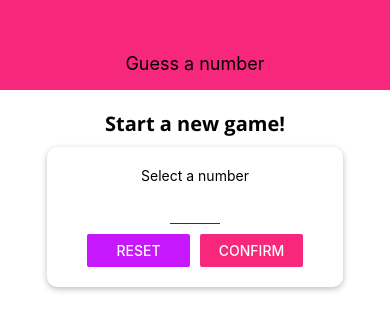
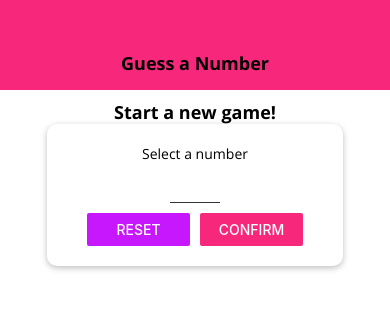
Before and after one commit to felipemotarocha/react-native-course-goals, a React Native app: screen / in a window 390 px wide. Shown: the top 330 px of the page. Built offline with nearby package versions, Linux system fonts and the light colour scheme.

Commit message:
feat: body and title text

```diff
--- a/App.tsx
+++ b/App.tsx
@@ -57,7 +57,7 @@ export default function App() {
 	}
 	return (
 		<View style={styles.container}>
-			<Header title="Guess a number" />
+			<Header title="Guess a Number" />
 			{content}
 		</View>
 	);
--- /dev/null
+++ b/components/BodyText.tsx
@@ -0,0 +1,18 @@
+import React, { ReactNode } from "react";
+import { Text, StyleSheet, TextProps } from "react-native";
+
+export interface BodyTextProps extends TextProps {
+	children: ReactNode;
+}
+
+const BodyText: React.FunctionComponent<BodyTextProps> = ({ children }) => {
+	return <Text style={styles.bodyText}>{children}</Text>;
+};
+
+const styles = StyleSheet.create({
+	bodyText: {
+		fontFamily: "open-sans",
+	},
+});
+
+export default BodyText;
--- a/components/Header.tsx
+++ b/components/Header.tsx
@@ -1,6 +1,7 @@
 import * as React from "react";
-import { View, Text, StyleSheet } from "react-native";
+import { View, StyleSheet } from "react-native";
 import colors from "../constants/colors";
+import TitleText from "./TItleText";
 
 export interface HeaderProps {
 	title: string;
@@ -9,7 +10,7 @@ export interface HeaderProps {
 const Header: React.FunctionComponent<HeaderProps> = ({ title }) => {
 	return (
 		<View style={styles.container}>
-			<Text style={styles.title}>{title}</Text>
+			<TitleText>{title}</TitleText>
 		</View>
 	);
 };
@@ -23,10 +24,6 @@ const styles = StyleSheet.create({
 		alignItems: "center",
 		justifyContent: "center",
 	},
-	title: {
-		color: "black",
-		fontSize: 18,
-	},
 });
 
 export default Header;
--- a/components/NumberContainer.tsx
+++ b/components/NumberContainer.tsx
@@ -1,5 +1,7 @@
 import React, { ReactNode } from "react";
-import { View, Text, StyleSheet } from "react-native";
+import { View, StyleSheet } from "react-native";
+
+import BodyText from "./BodyText";
 
 import colors from "../constants/colors";
 
@@ -12,7 +14,7 @@ const NumberContainer: React.FunctionComponent<NumberContainerProps> = ({
 }) => {
 	return (
 		<View style={styles.container}>
-			<Text style={styles.number}>{children}</Text>
+			<BodyText style={styles.number}>{children}</BodyText>
 		</View>
 	);
 };
--- /dev/null
+++ b/components/TItleText.tsx
@@ -0,0 +1,19 @@
+import React, { ReactNode } from "react";
+import { Text, StyleSheet, TextProps } from "react-native";
+
+export interface TitleTextProps extends TextProps {
+	children: ReactNode;
+}
+
+const TitleText: React.FunctionComponent<TitleTextProps> = ({ children }) => {
+	return <Text style={styles.titleText}>{children}</Text>;
+};
+
+const styles = StyleSheet.create({
+	titleText: {
+		fontFamily: "open-sans-bold",
+		fontSize: 18,
+	},
+});
+
+export default TitleText;
--- a/screens/GameOverScreen.tsx
+++ b/screens/GameOverScreen.tsx
@@ -1,5 +1,7 @@
 import React from "react";
-import { View, Text, StyleSheet, Button } from "react-native";
+import { View, StyleSheet, Button } from "react-native";
+
+import BodyText from "../components/BodyText";
 
 export interface GameOverScreenProps {
 	rounds: number | undefined;
@@ -14,9 +16,9 @@ const GameOverScreen: React.FunctionComponent<GameOverScreenProps> = ({
 }) => {
 	return (
 		<View style={styles.container}>
-			<Text>The game is over!</Text>
-			<Text>Number of rounds: {rounds}</Text>
-			<Text>Number was: {userNumber}</Text>
+			<BodyText>The game is over!</BodyText>
+			<BodyText>Number of rounds: {rounds}</BodyText>
+			<BodyText>Number was: {userNumber}</BodyText>
 			<Button title="New game" onPress={restart}></Button>
 		</View>
 	);
--- a/screens/GameScreen.tsx
+++ b/screens/GameScreen.tsx
@@ -1,7 +1,8 @@
 import React, { useState, useRef, useEffect } from "react";
 import { View, Text, StyleSheet, Button, Alert } from "react-native";
+
 import Card from "../components/Card";
-
+import BodyText from "../components/BodyText";
 import NumberContainer from "../components/NumberContainer";
 
 const generateRandomBetween: any = (
@@ -72,7 +73,7 @@ const GameScreen: React.FunctionComponent<GameScreenProps> = ({
 
 	return (
 		<View style={styles.container}>
-			<Text>Opponent's guess:</Text>
+			<BodyText>Opponent's guess:</BodyText>
 			<NumberContainer>{currentGuess}</NumberContainer>
 			<Card style={styles.buttonsContainer}>
 				<Button title="Lower" onPress={() => handleNextGuess("lower")} />
--- a/screens/StartGameScreen.tsx
+++ b/screens/StartGameScreen.tsx
@@ -9,9 +9,11 @@ import {
 	Keyboard,
 	Alert,
 } from "react-native";
+import BodyText from "../components/BodyText";
 import Card from "../components/Card";
 import CustomInput from "../components/CustomInput";
 import NumberContainer from "../components/NumberContainer";
+import TitleText from "../components/TItleText";
 import colors from "../constants/colors";
 
 export interface StartGameScreenProps {
@@ -73,9 +75,9 @@ const StartGameScreen: React.FunctionComponent<StartGameScreenProps> = ({
 	return (
 		<TouchableWithoutFeedback onPress={handleKeyboardDismiss}>
 			<View style={styles.container}>
-				<Text style={styles.title}>Start a new game!</Text>
+				<TitleText style={styles.title}>Start a new game!</TitleText>
 				<Card style={styles.cardContainer}>
-					<Text>Select a number</Text>
+					<BodyText>Select a number</BodyText>
 					<CustomInput
 						style={styles.input}
 						blurOnSubmit
@@ -116,9 +118,7 @@ const styles = StyleSheet.create({
 		alignItems: "center",
 	},
 	title: {
-		fontSize: 20,
 		marginVertical: 10,
-		fontFamily: "open-sans-bold",
 	},
 	cardContainer: {
 		width: 300,
```
